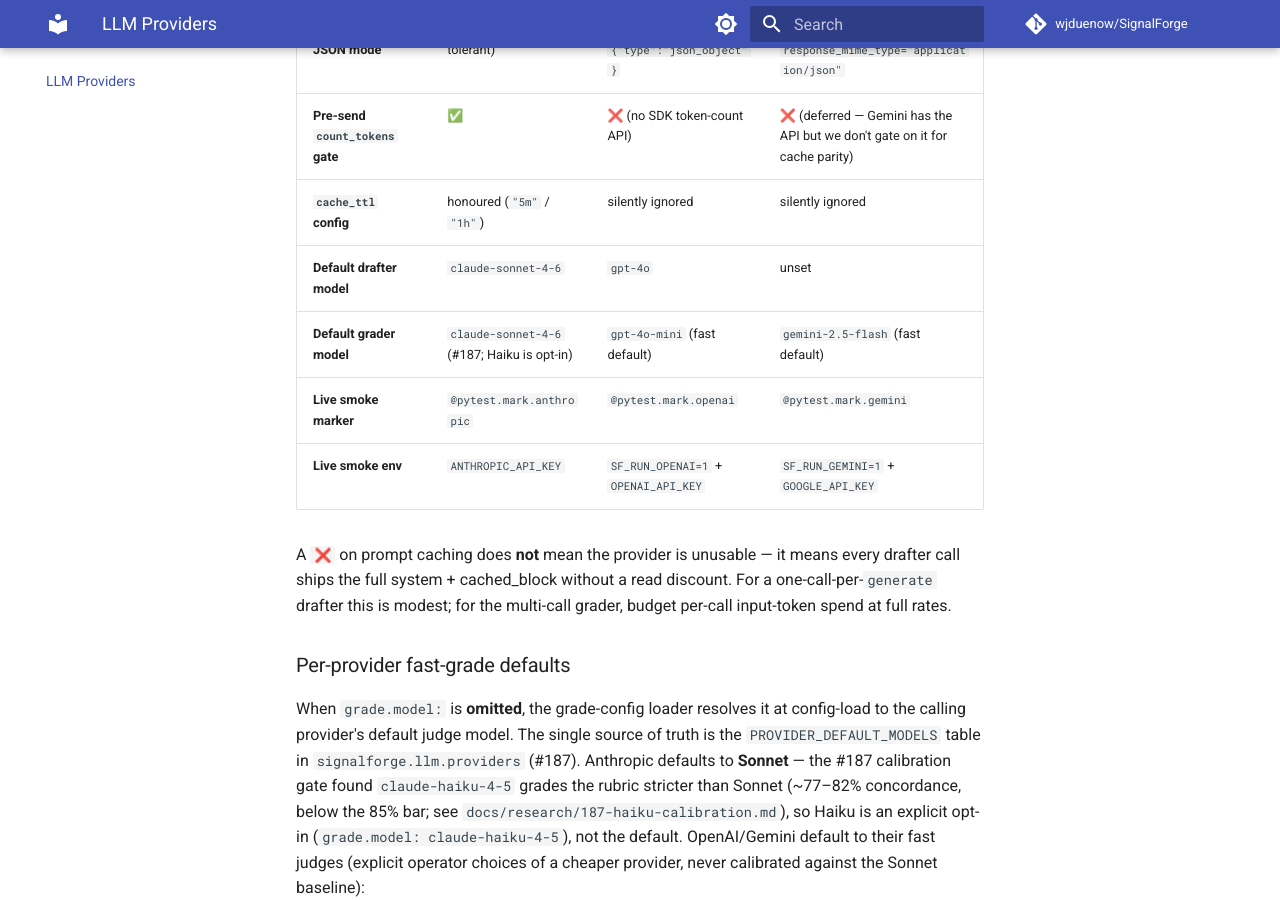
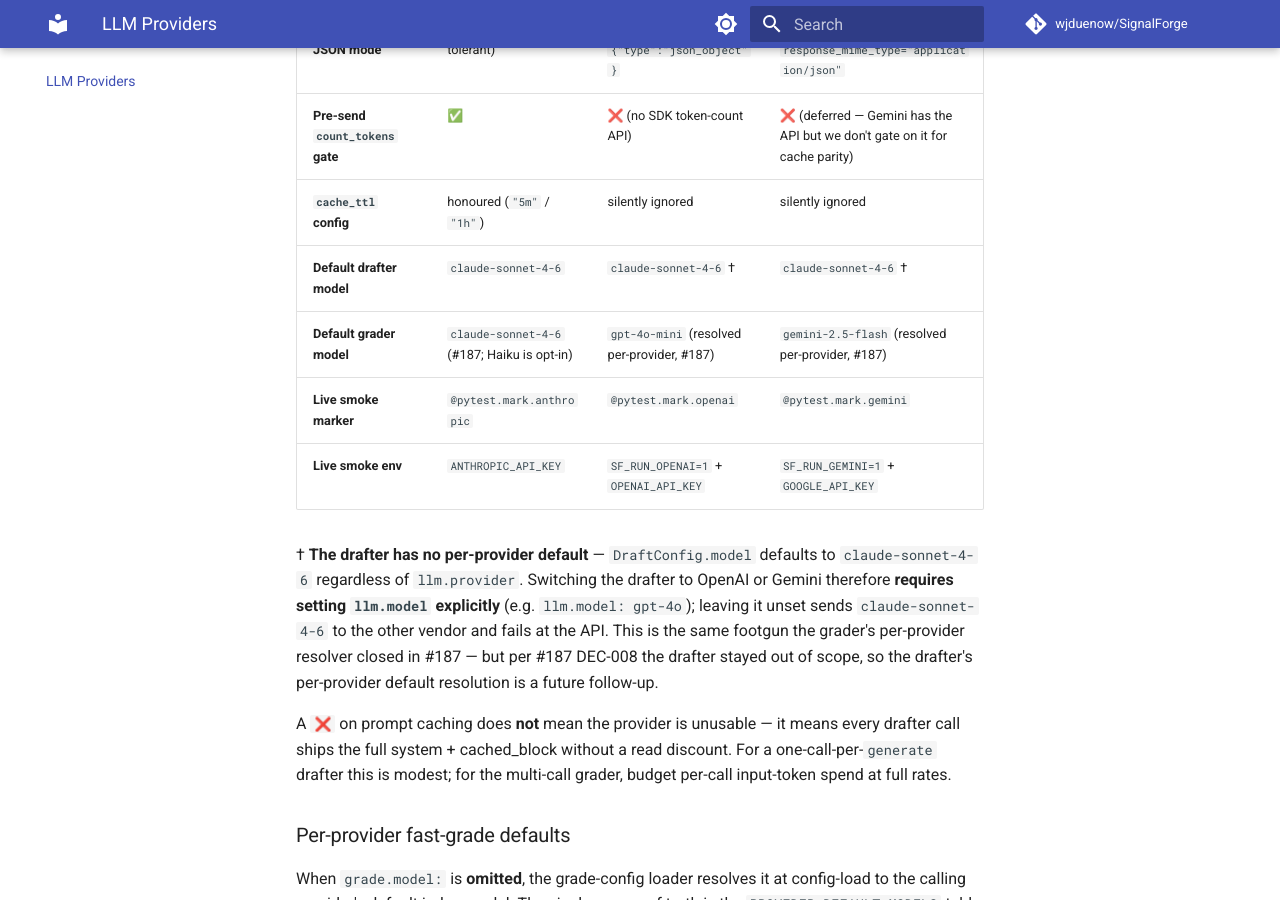
Before and after one commit to wjduenow/SignalForge, an MkDocs documentation site: the page built from docs/llm-providers-ops.md, in a window 1280 px wide and 900 px high, scrolled down 2808 px. Built offline with MkDocs 1.6.1 and Material for MkDocs 9.7.7, drawn with Linux system fonts in a browser that asks for light colours; comment, search, counter and statistics services are not loaded.

```diff
--- a/docs/llm-providers-ops.md
+++ b/docs/llm-providers-ops.md
@@ -104,10 +104,18 @@ not a `Literal`). See [Adding a provider](#adding-a-provider) below.
 | **Server-side JSON mode** | n/a (Anthropic parser tolerant) | ✅ `response_format={"type":"json_object"}` | ✅ `response_mime_type="application/json"` |
 | **Pre-send `count_tokens` gate** | ✅ | ❌ (no SDK token-count API) | ❌ (deferred — Gemini has the API but we don't gate on it for cache parity) |
 | **`cache_ttl` config** | honoured (`"5m"` / `"1h"`) | silently ignored | silently ignored |
-| **Default drafter model** | `claude-sonnet-4-6` | `gpt-4o` | unset |
-| **Default grader model** | `claude-sonnet-4-6` (#187; Haiku is opt-in) | `gpt-4o-mini` (fast default) | `gemini-2.5-flash` (fast default) |
+| **Default drafter model** | `claude-sonnet-4-6` | `claude-sonnet-4-6` † | `claude-sonnet-4-6` † |
+| **Default grader model** | `claude-sonnet-4-6` (#187; Haiku is opt-in) | `gpt-4o-mini` (resolved per-provider, #187) | `gemini-2.5-flash` (resolved per-provider, #187) |
 | **Live smoke marker** | `@pytest.mark.anthropic` | `@pytest.mark.openai` | `@pytest.mark.gemini` |
 | **Live smoke env** | `ANTHROPIC_API_KEY` | `SF_RUN_OPENAI=1` + `OPENAI_API_KEY` | `SF_RUN_GEMINI=1` + `GOOGLE_API_KEY` |
+
+† **The drafter has no per-provider default** — `DraftConfig.model` defaults to
+`claude-sonnet-4-6` regardless of `llm.provider`. Switching the drafter to OpenAI
+or Gemini therefore **requires setting `llm.model` explicitly** (e.g.
+`llm.model: gpt-4o`); leaving it unset sends `claude-sonnet-4-6` to the other
+vendor and fails at the API. This is the same footgun the grader's per-provider
+resolver closed in #187 — but per #187 DEC-008 the drafter stayed out of scope,
+so the drafter's per-provider default resolution is a future follow-up.
 
 A `❌` on prompt caching does **not** mean the provider is unusable —
 it means every drafter call ships the full system + cached_block
```
Also changed, not shown: plans/super/187-fast-grade-defaults.md (+3 -2 lines), 2 other files.
